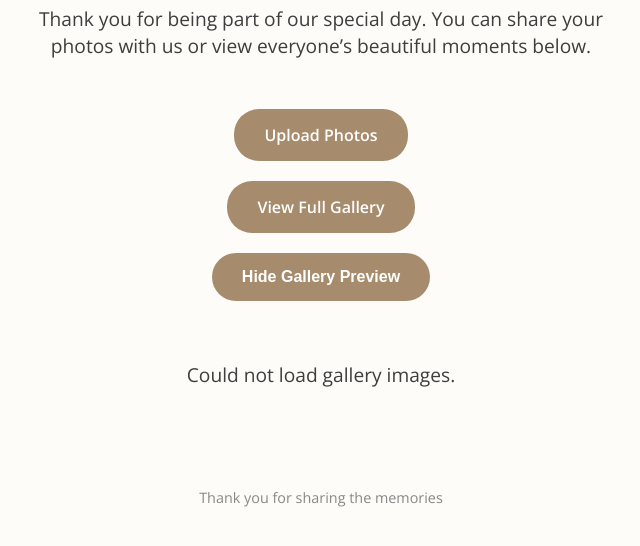
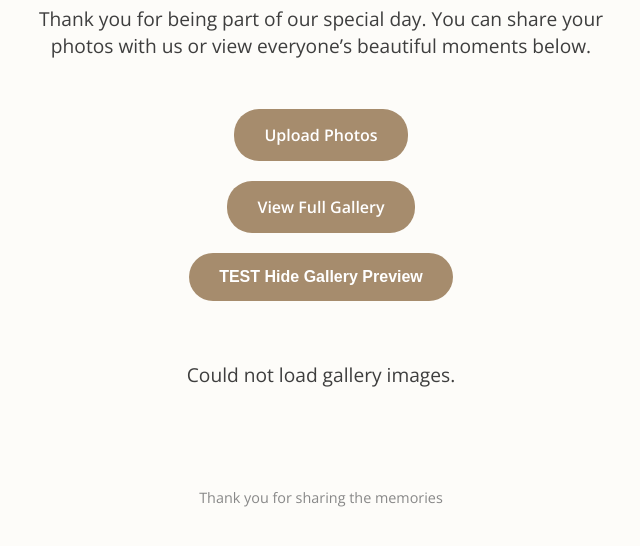
Before and after one commit to Weselnie/image_upload, a plain HTML site: page index.html in a window 1280 px wide. Both pictures are taken after a click on the button "View Gallery Preview". Shown: the part 144-690 px from the top of the page, without its empty margins (319-959 px from the left). Drawn offline with nearby package versions, Linux system fonts and the light colour scheme; no server answers.

```diff
--- a/index.html
+++ b/index.html
@@ -158,7 +158,7 @@
   toggleBtn.addEventListener('click', () => {
     isVisible = !isVisible;
     gallery.style.display = isVisible ? 'flex' : 'none';
-    toggleBtn.textContent = isVisible ? 'Hide Gallery Preview' : 'View Gallery Preview';
+    toggleBtn.textContent = isVisible ? 'TEST Hide Gallery Preview' : 'TEST View Gallery Preview';
 
     // Only load images once
     if (isVisible && gallery.children.length === 0) {
```
